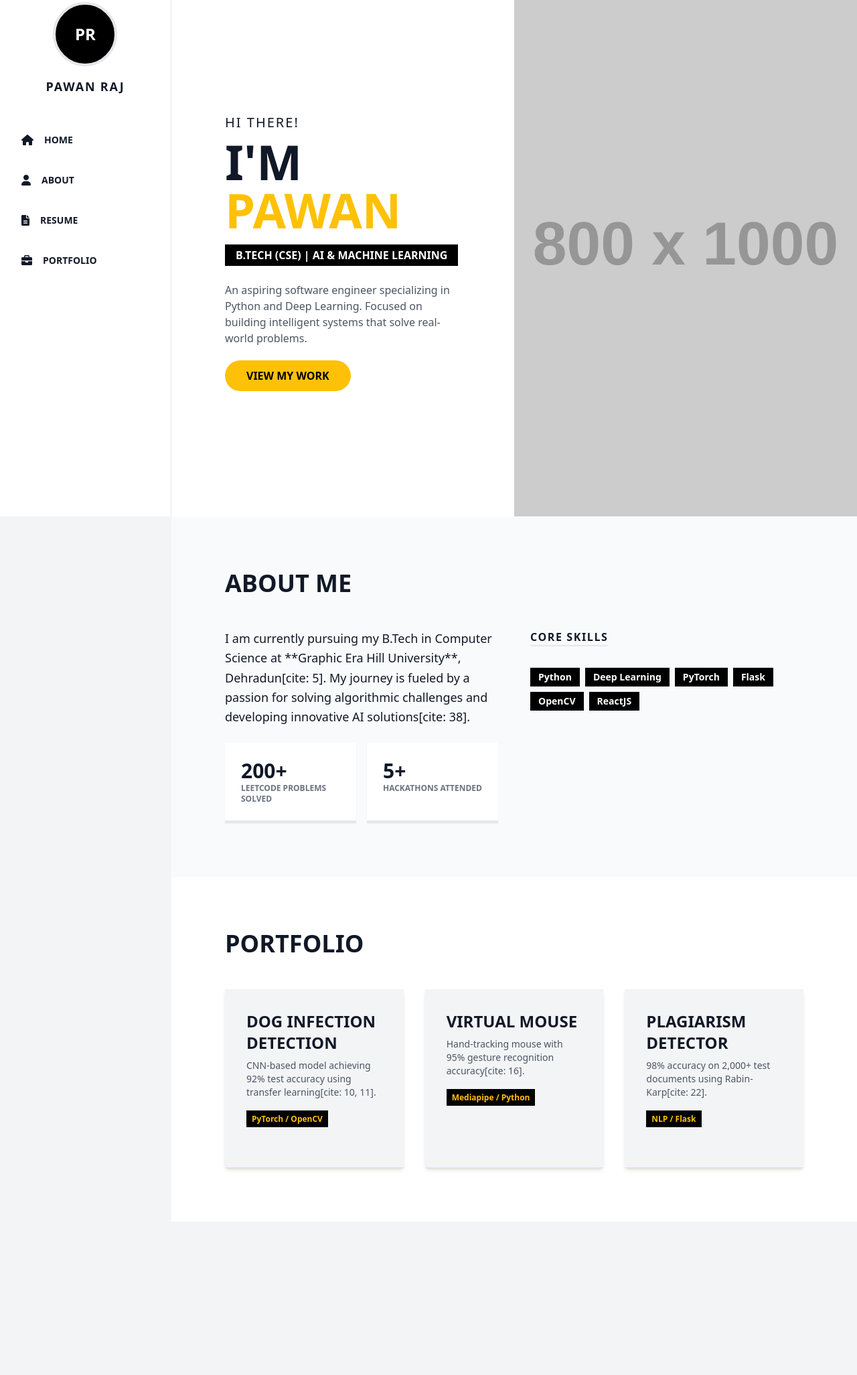
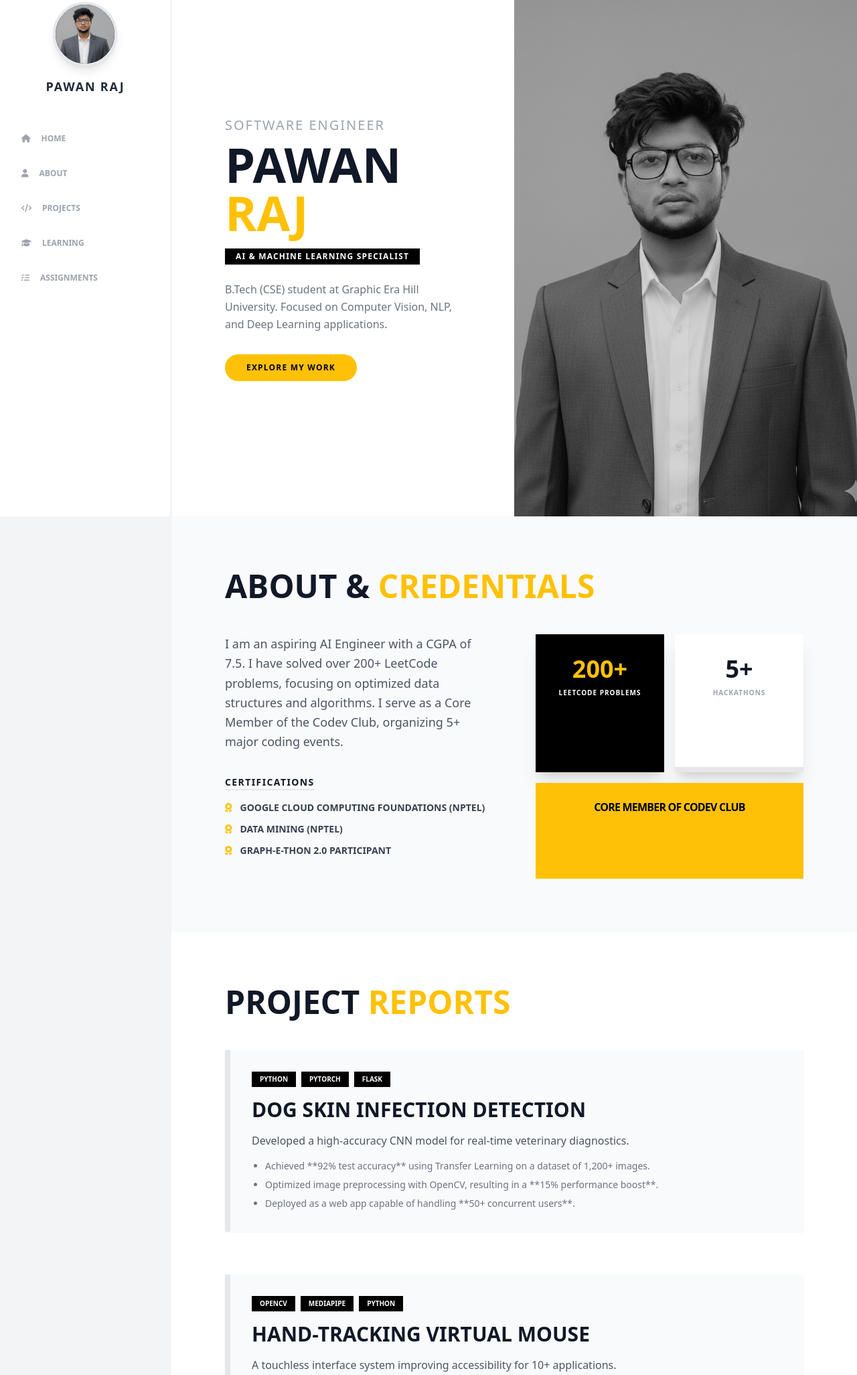
Before and after one commit to Pawann30/pawan-portfolio, a plain HTML site: page index.html in a window 1280 px wide. Shown: the part 29-2082 px from the top of the page at 67% size. Before the commit the page ends 1853 px from the top, so only its background shows below. Drawn offline with nearby package versions, Linux system fonts and the light colour scheme; placeholder pictures from the web are drawn by us.

Commit message:
Revise index.html with updated content and styles
Updated the title and content of the webpage, changed the sidebar links, and modified styling for improved aesthetics.

```diff
--- a/index.html
+++ b/index.html
@@ -3,120 +3,176 @@
 <head>
     <meta charset="UTF-8">
     <meta name="viewport" content="width=device-width, initial-scale=1.0">
-    <title>Pawan Raj Prajapati | AI & ML Developer</title>
+    <title>Pawan Raj Prajapati | AI & ML Engineer</title>
     <script src="https://cdn.tailwindcss.com"></script>
     <link rel="stylesheet" href="https://cdnjs.cloudflare.com/ajax/libs/font-awesome/6.0.0/css/all.min.css">
     <style>
         .bg-primary { background-color: #FFC107; }
         .text-primary { color: #FFC107; }
-        .sidebar-link:hover { background-color: #FFC107; color: black; transition: 0.3s; }
+        .sidebar-link:hover { background-color: #FFC107; color: black !important; transition: 0.3s; }
         html { scroll-behavior: smooth; }
+        .project-card:hover { border-color: #FFC107; transform: translateY(-5px); transition: all 0.4s; }
     </style>
 </head>
 <body class="bg-gray-100 font-sans text-gray-900">
 
     <nav class="fixed left-0 top-0 h-full w-16 md:w-64 bg-white border-r border-gray-200 z-50 flex flex-col items-center py-8">
         <div class="mb-10 text-center px-4">
-            <div class="w-12 h-12 md:w-24 md:h-24 bg-black rounded-full mx-auto mb-4 overflow-hidden border-4 border-primary">
-                <div class="flex items-center justify-center h-full text-white text-2xl font-bold">PR</div>
+            <div class="w-12 h-12 md:w-24 md:h-24 bg-black rounded-full mx-auto mb-4 overflow-hidden border-4 border-primary shadow-lg">
+                <img src="pawan.png" alt="Pawan Raj" class="w-full h-full object-cover">
             </div>
-            <h2 class="hidden md:block font-bold text-lg uppercase tracking-widest">Pawan Raj</h2>
+            <h2 class="hidden md:block font-bold text-lg uppercase tracking-widest text-gray-800">Pawan Raj</h2>
         </div>
 
-        <div class="flex flex-col w-full space-y-2">
-            <a href="#home" class="sidebar-link p-4 text-center md:text-left md:pl-8 flex items-center gap-4"><i class="fas fa-home"></i> <span class="hidden md:inline uppercase text-sm font-semibold">Home</span></a>
-            <a href="#about" class="sidebar-link p-4 text-center md:text-left md:pl-8 flex items-center gap-4"><i class="fas fa-user"></i> <span class="hidden md:inline uppercase text-sm font-semibold">About</span></a>
-            <a href="#resume" class="sidebar-link p-4 text-center md:text-left md:pl-8 flex items-center gap-4"><i class="fas fa-file-alt"></i> <span class="hidden md:inline uppercase text-sm font-semibold">Resume</span></a>
-            <a href="#portfolio" class="sidebar-link p-4 text-center md:text-left md:pl-8 flex items-center gap-4"><i class="fas fa-briefcase"></i> <span class="hidden md:inline uppercase text-sm font-semibold">Portfolio</span></a>
+        <div class="flex flex-col w-full space-y-1 overflow-y-auto">
+            <a href="#home" class="sidebar-link p-4 text-center md:text-left md:pl-8 flex items-center gap-4 text-gray-400 font-bold uppercase text-xs"><i class="fas fa-home"></i> <span class="hidden md:inline">Home</span></a>
+            <a href="#about" class="sidebar-link p-4 text-center md:text-left md:pl-8 flex items-center gap-4 text-gray-400 font-bold uppercase text-xs"><i class="fas fa-user"></i> <span class="hidden md:inline">About</span></a>
+            <a href="#projects" class="sidebar-link p-4 text-center md:text-left md:pl-8 flex items-center gap-4 text-gray-400 font-bold uppercase text-xs"><i class="fas fa-code"></i> <span class="hidden md:inline">Projects</span></a>
+            <a href="#learning" class="sidebar-link p-4 text-center md:text-left md:pl-8 flex items-center gap-4 text-gray-400 font-bold uppercase text-xs"><i class="fas fa-graduation-cap"></i> <span class="hidden md:inline">Learning</span></a>
+            <a href="#assignments" class="sidebar-link p-4 text-center md:text-left md:pl-8 flex items-center gap-4 text-gray-400 font-bold uppercase text-xs"><i class="fas fa-tasks"></i> <span class="hidden md:inline">Assignments</span></a>
         </div>
     </nav>
 
     <main class="ml-16 md:ml-64">
 
-        <section id="home" class="min-h-screen flex flex-col md:flex-row items-center bg-white overflow-hidden">
+        <section id="home" class="min-h-screen flex flex-col md:flex-row items-center bg-white">
             <div class="w-full md:w-1/2 p-10 md:p-20 order-2 md:order-1">
-                <h4 class="text-xl font-medium mb-2 uppercase tracking-widest">Hi There!</h4>
+                <h4 class="text-xl font-medium mb-2 uppercase tracking-widest text-gray-400">Software Engineer</h4>
                 <h1 class="text-5xl md:text-7xl font-black uppercase leading-tight mb-4">
-                    I'M <span class="text-primary">PAWAN</span>
+                    PAWAN <span class="text-primary">RAJ</span>
                 </h1>
-                <p class="bg-black text-white px-4 py-1 inline-block font-bold mb-6">B.TECH (CSE) | AI & MACHINE LEARNING</p>
-                <p class="text-gray-600 max-w-md mb-8">
-                    An aspiring software engineer specializing in Python and Deep Learning. Focused on building intelligent systems that solve real-world problems.
+                <p class="bg-black text-white px-4 py-1 inline-block font-bold mb-6 uppercase text-xs tracking-widest">AI & Machine Learning Specialist</p>
+                <p class="text-gray-500 max-w-md mb-8 leading-relaxed">
+                    B.Tech (CSE) student at Graphic Era Hill University. Focused on Computer Vision, NLP, and Deep Learning applications.
                 </p>
-                <a href="#portfolio" class="bg-primary text-black font-bold px-8 py-3 rounded-full hover:shadow-lg transition">VIEW MY WORK</a>
+                <div class="flex gap-4">
+                    <a href="#projects" class="bg-primary text-black font-bold px-8 py-3 rounded-full hover:shadow-2xl transition uppercase tracking-widest text-xs">Explore My Work</a>
+                </div>
             </div>
-            <div class="w-full md:w-1/2 h-64 md:h-screen bg-gray-200 order-1 md:order-2">
-                <img src="https://via.placeholder.com/800x1000" alt="Pawan Raj Prajapati" class="w-full h-full object-cover grayscale hover:grayscale-0 transition duration-500">
+            <div class="w-full md:w-1/2 h-64 md:h-screen bg-gray-200 order-1 md:order-2 overflow-hidden">
+                <img src="pawan.png" alt="Pawan Raj Prajapati" class="w-full h-full object-cover grayscale brightness-90 hover:grayscale-0 transition duration-1000">
             </div>
         </section>
 
         <section id="about" class="py-20 px-10 md:px-20 bg-gray-50">
-            <h2 class="text-4xl font-black mb-12 uppercase text-center md:text-left">About Me</h2>
-            <div class="grid grid-cols-1 md:grid-cols-2 gap-12">
+            <h2 class="text-5xl font-black mb-12 uppercase">About & <span class="text-primary">Credentials</span></h2>
+            <div class="grid grid-cols-1 lg:grid-cols-2 gap-16">
                 <div>
-                    <p class="text-lg leading-relaxed mb-6">
-                        I am currently pursuing my B.Tech in Computer Science at **Graphic Era Hill University**, Dehradun[cite: 5]. My journey is fueled by a passion for solving algorithmic challenges and developing innovative AI solutions[cite: 38].
+                    <p class="text-lg text-gray-600 leading-relaxed mb-8">
+                        I am an aspiring AI Engineer with a CGPA of 7.5. I have solved over 200+ LeetCode problems, focusing on optimized data structures and algorithms. I serve as a Core Member of the Codev Club, organizing 5+ major coding events.
                     </p>
-                    <div class="grid grid-cols-2 gap-4">
-                        <div class="bg-white p-6 shadow-sm border-b-4 border-primary">
-                            <h3 class="text-3xl font-black">200+</h3>
-                            <p class="text-xs uppercase text-gray-500 font-bold">LeetCode Problems Solved</p>
-                        </div>
-                        <div class="bg-white p-6 shadow-sm border-b-4 border-primary">
-                            <h3 class="text-3xl font-black">5+</h3>
-                            <p class="text-xs uppercase text-gray-500 font-bold">Hackathons Attended</p>
-                        </div>
+                    <h3 class="font-black text-sm uppercase tracking-widest mb-4 border-b-2 border-primary inline-block">Certifications</h3>
+                    <ul class="space-y-3 mb-8">
+                        <li class="flex items-center gap-3 text-sm font-bold text-gray-700 uppercase"><i class="fas fa-award text-primary"></i> Google Cloud Computing Foundations (NPTEL)</li>
+                        <li class="flex items-center gap-3 text-sm font-bold text-gray-700 uppercase"><i class="fas fa-award text-primary"></i> Data Mining (NPTEL)</li>
+                        <li class="flex items-center gap-3 text-sm font-bold text-gray-700 uppercase"><i class="fas fa-award text-primary"></i> Graph-e-Thon 2.0 participant</li>
+                    </ul>
+                </div>
+                <div class="grid grid-cols-2 gap-4">
+                    <div class="bg-black text-white p-8 text-center shadow-xl">
+                        <h3 class="text-4xl font-black text-primary mb-2">200+</h3>
+                        <p class="text-[10px] font-bold uppercase tracking-widest">LeetCode Problems</p>
                     </div>
-                </div>
-                <div class="space-y-4">
-                    <h3 class="font-bold uppercase tracking-widest border-b-2 border-primary inline-block mb-4">Core Skills</h3>
-                    <div class="flex flex-wrap gap-2">
-                        <span class="bg-black text-white px-3 py-1 text-sm font-bold">Python</span>
-                        <span class="bg-black text-white px-3 py-1 text-sm font-bold">Deep Learning</span>
-                        <span class="bg-black text-white px-3 py-1 text-sm font-bold">PyTorch</span>
-                        <span class="bg-black text-white px-3 py-1 text-sm font-bold">Flask</span>
-                        <span class="bg-black text-white px-3 py-1 text-sm font-bold">OpenCV</span>
-                        <span class="bg-black text-white px-3 py-1 text-sm font-bold">ReactJS</span>
+                    <div class="bg-white p-8 text-center shadow-xl border-b-8 border-primary">
+                        <h3 class="text-4xl font-black mb-2">5+</h3>
+                        <p class="text-[10px] font-bold uppercase tracking-widest text-gray-400">Hackathons</p>
+                    </div>
+                    <div class="col-span-2 bg-primary p-6 text-black font-black uppercase text-center tracking-tighter">
+                        Core Member of Codev Club
                     </div>
                 </div>
             </div>
         </section>
 
-        <section id="portfolio" class="py-20 px-10 md:px-20 bg-white">
-            <h2 class="text-4xl font-black mb-12 uppercase text-center md:text-left">Portfolio</h2>
-            <div class="grid grid-cols-1 md:grid-cols-2 lg:grid-cols-3 gap-8">
-                <div class="group relative overflow-hidden bg-gray-100 aspect-square shadow-md">
-                    <div class="p-8">
-                        <h3 class="text-2xl font-black mb-2 uppercase">Dog Infection Detection</h3>
-                        <p class="text-sm text-gray-600 mb-4">CNN-based model achieving 92% test accuracy using transfer learning[cite: 10, 11].</p>
-                        <span class="text-xs font-bold text-primary px-2 py-1 bg-black">PyTorch / OpenCV</span>
+        <section id="projects" class="py-20 px-10 md:px-20 bg-white">
+            <h2 class="text-5xl font-black mb-12 uppercase">Project <span class="text-primary">Reports</span></h2>
+            <div class="space-y-16">
+                <div class="project-card border-l-8 border-gray-200 p-8 bg-gray-50 shadow-sm">
+                    <div class="flex flex-wrap gap-2 mb-4">
+                        <span class="bg-black text-white px-3 py-1 text-[10px] font-bold">PYTHON</span>
+                        <span class="bg-black text-white px-3 py-1 text-[10px] font-bold">PYTORCH</span>
+                        <span class="bg-black text-white px-3 py-1 text-[10px] font-bold">FLASK</span>
                     </div>
-                    <div class="absolute inset-0 bg-primary translate-y-full group-hover:translate-y-0 transition-transform duration-300 flex items-center justify-center p-6 text-center">
-                        <p class="text-black font-bold italic">Optimized 1,500+ images, improving performance by 15%[cite: 11].</p>
-                    </div>
+                    <h3 class="text-3xl font-black uppercase mb-4">Dog Skin Infection Detection</h3>
+                    <p class="text-gray-600 mb-4 font-medium">Developed a high-accuracy CNN model for real-time veterinary diagnostics.</p>
+                    <ul class="list-disc ml-5 text-sm text-gray-500 space-y-2">
+                        <li>Achieved **92% test accuracy** using Transfer Learning on a dataset of 1,200+ images.</li>
+                        <li>Optimized image preprocessing with OpenCV, resulting in a **15% performance boost**.</li>
+                        <li>Deployed as a web app capable of handling **50+ concurrent users**.</li>
+                    </ul>
                 </div>
 
-                <div class="group relative overflow-hidden bg-gray-100 aspect-square shadow-md">
-                    <div class="p-8">
-                        <h3 class="text-2xl font-black mb-2 uppercase">Virtual Mouse</h3>
-                        <p class="text-sm text-gray-600 mb-4">Hand-tracking mouse with 95% gesture recognition accuracy[cite: 16].</p>
-                        <span class="text-xs font-bold text-primary px-2 py-1 bg-black">Mediapipe / Python</span>
+                <div class="project-card border-l-8 border-gray-200 p-8 bg-gray-50 shadow-sm">
+                    <div class="flex flex-wrap gap-2 mb-4">
+                        <span class="bg-black text-white px-3 py-1 text-[10px] font-bold">OPENCV</span>
+                        <span class="bg-black text-white px-3 py-1 text-[10px] font-bold">MEDIAPIPE</span>
+                        <span class="bg-black text-white px-3 py-1 text-[10px] font-bold">PYTHON</span>
                     </div>
-                    <div class="absolute inset-0 bg-primary translate-y-full group-hover:translate-y-0 transition-transform duration-300 flex items-center justify-center p-6 text-center">
-                        <p class="text-black font-bold italic">Reduced cursor latency by 30% for improved accessibility[cite: 17, 18].</p>
-                    </div>
+                    <h3 class="text-3xl font-black uppercase mb-4">Hand-Tracking Virtual Mouse</h3>
+                    <p class="text-gray-600 mb-4 font-medium">A touchless interface system improving accessibility for 10+ applications.</p>
+                    <ul class="list-disc ml-5 text-sm text-gray-500 space-y-2">
+                        <li>Achieved **95% gesture recognition accuracy** across 500+ test gestures.</li>
+                        <li>Reduced system cursor latency by **30%** through optimized frame-processing logic.</li>
+                        <li>Implemented robust click and drag actions via specific fingertip distance calculations.</li>
+                    </ul>
                 </div>
 
-                <div class="group relative overflow-hidden bg-gray-100 aspect-square shadow-md">
-                    <div class="p-8">
-                        <h3 class="text-2xl font-black mb-2 uppercase">Plagiarism Detector</h3>
-                        <p class="text-sm text-gray-600 mb-4">98% accuracy on 2,000+ test documents using Rabin-Karp[cite: 22].</p>
-                        <span class="text-xs font-bold text-primary px-2 py-1 bg-black">NLP / Flask</span>
+                <div class="project-card border-l-8 border-gray-200 p-8 bg-gray-50 shadow-sm">
+                    <div class="flex flex-wrap gap-2 mb-4">
+                        <span class="bg-black text-white px-3 py-1 text-[10px] font-bold">NLP</span>
+                        <span class="bg-black text-white px-3 py-1 text-[10px] font-bold">RANDOM FOREST</span>
+                        <span class="bg-black text-white px-3 py-1 text-[10px] font-bold">FLASK</span>
                     </div>
-                    <div class="absolute inset-0 bg-primary translate-y-full group-hover:translate-y-0 transition-transform duration-300 flex items-center justify-center p-6 text-center">
-                        <p class="text-black font-bold italic">Reduced processing time by 40% with NLP preprocessing[cite: 23].</p>
-                    </div>
+                    <h3 class="text-3xl font-black uppercase mb-4">NLP Plagiarism Detector</h3>
+                    <p class="text-gray-600 mb-4 font-medium">Advanced document similarity checker serving 100+ daily users.</p>
+                    <ul class="list-disc ml-5 text-sm text-gray-500 space-y-2">
+                        <li>Uses **Rabin-Karp algorithm** combined with a Random Forest classifier for **98% accuracy**.</li>
+                        <li>Reduced text processing time by **40%** through efficient TF-IDF tokenization.</li>
+                        <li>Built a full-stack Flask application for real-time file upload and comparison.</li>
+                    </ul>
                 </div>
+            </div>
+        </section>
+
+        <section id="learning" class="py-20 px-10 md:px-20 bg-gray-900 text-white">
+            <h2 class="text-5xl font-black mb-12 uppercase text-center md:text-left">Weekly <span class="text-primary">Learning</span> Log</h2>
+            <div class="grid grid-cols-1 md:grid-cols-2 gap-8">
+                <div class="border-b border-gray-700 pb-6">
+                    <span class="text-primary font-bold">WEEK 01-04</span>
+                    <h4 class="text-xl font-bold uppercase mt-2">Deep Learning Foundations</h4>
+                    <p class="text-gray-400 text-sm mt-2">Focusing on backpropagation, weight initialization, and CNN layers.</p>
+                </div>
+                <div class="border-b border-gray-700 pb-6">
+                    <span class="text-primary font-bold">WEEK 05-08</span>
+                    <h4 class="text-xl font-bold uppercase mt-2">Cloud Deployment (GCP)</h4>
+                    <p class="text-gray-400 text-sm mt-2">Learning to containerize ML models using Docker for Google Cloud deployment.</p>
+                </div>
+            </div>
+        </section>
+
+        <section id="assignments" class="py-20 px-10 md:px-20 bg-white">
+            <h2 class="text-5xl font-black mb-12 uppercase">Assignments</h2>
+            <div class="grid grid-cols-1 sm:grid-cols-2 lg:grid-cols-5 gap-4">
+                <a href="assign1.html" class="p-8 bg-gray-50 border-b-4 border-black hover:border-primary transition-all text-center">
+                    <i class="fas fa-file-alt text-2xl mb-4"></i>
+                    <h3 class="font-black uppercase text-xs">Assignment 01</h3>
+                </a>
+                <a href="assign2.html" class="p-8 bg-gray-50 border-b-4 border-black hover:border-primary transition-all text-center">
+                    <i class="fas fa-file-alt text-2xl mb-4"></i>
+                    <h3 class="font-black uppercase text-xs">Assignment 02</h3>
+                </a>
+                <a href="assign3.html" class="p-8 bg-gray-50 border-b-4 border-black hover:border-primary transition-all text-center">
+                    <i class="fas fa-file-alt text-2xl mb-4"></i>
+                    <h3 class="font-black uppercase text-xs">Assignment 03</h3>
+                </a>
+                <a href="assign4.html" class="p-8 bg-gray-50 border-b-4 border-black hover:border-primary transition-all text-center">
+                    <i class="fas fa-file-alt text-2xl mb-4"></i>
+                    <h3 class="font-black uppercase text-xs">Assignment 04</h3>
+                </a>
+                <a href="assign5.html" class="p-8 bg-gray-50 border-b-4 border-black hover:border-primary transition-all text-center">
+                    <i class="fas fa-file-alt text-2xl mb-4"></i>
+                    <h3 class="font-black uppercase text-xs">Assignment 05</h3>
+                </a>
             </div>
         </section>
 
```
